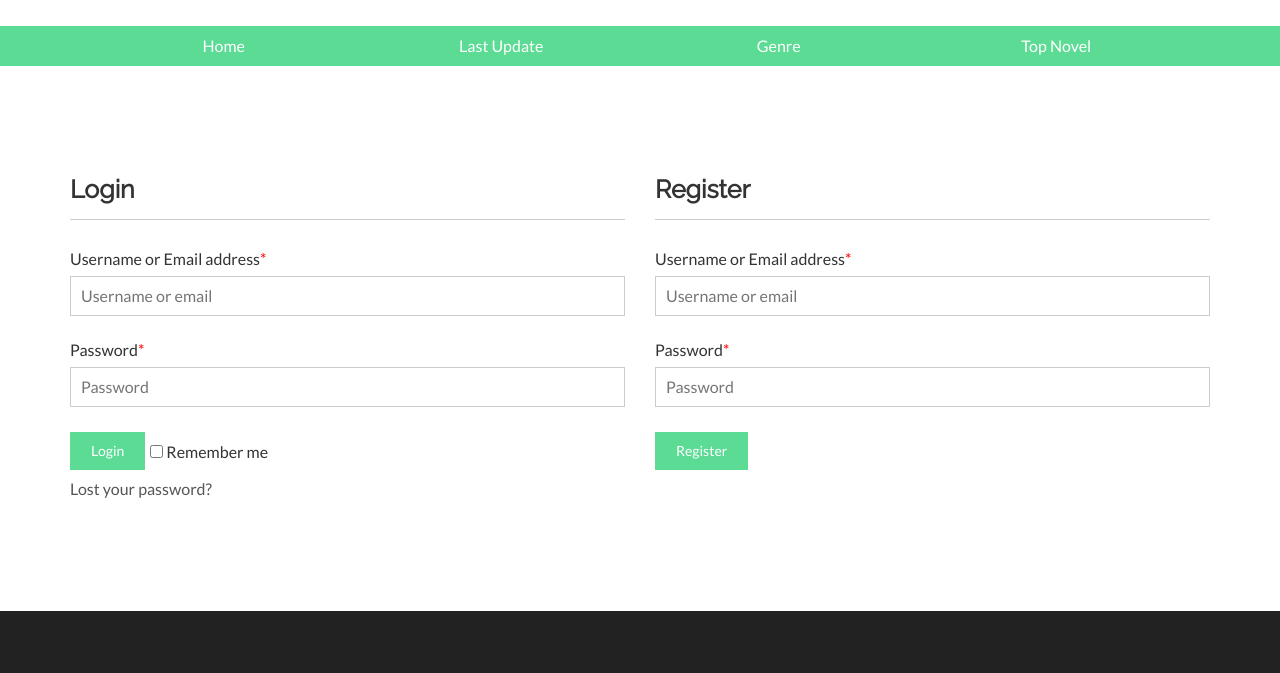
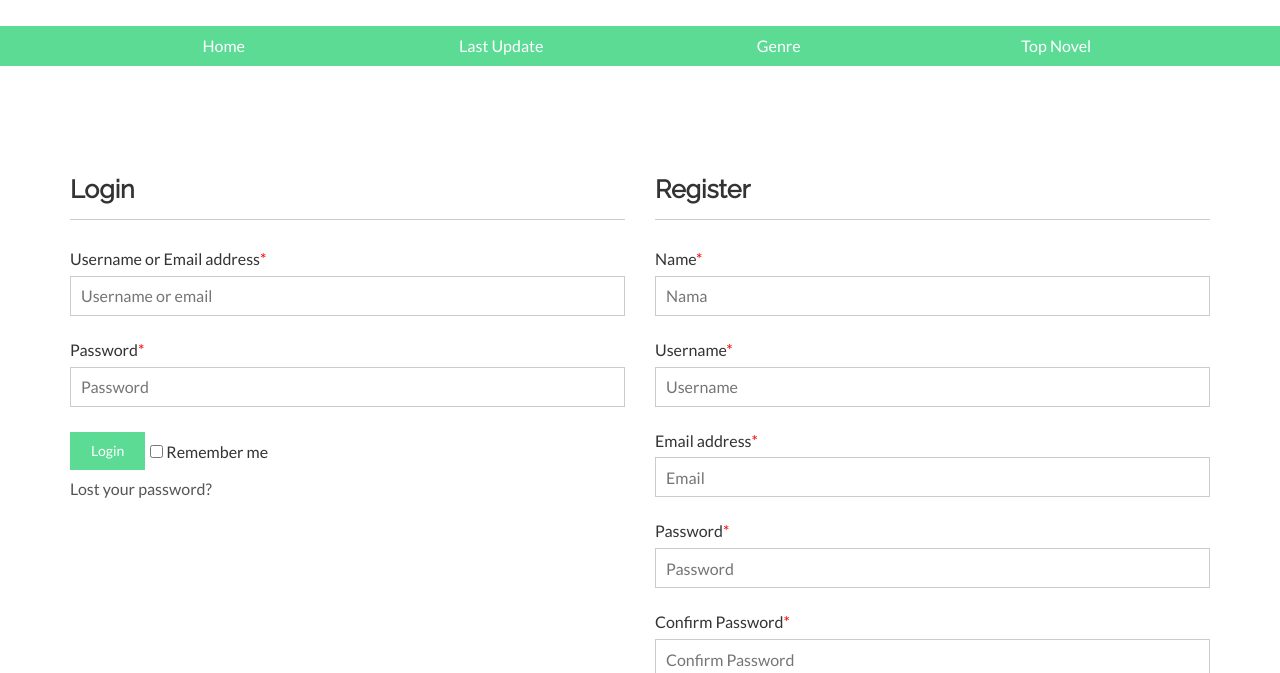
Before and after one commit to hyeonshin/imk, a plain HTML site: page account.html in a window 1280 px wide. Shown: the part 75-748 px from the top of the page. Drawn offline with nearby package versions, Linux system fonts and the light colour scheme.

Commit message:
update file account

```diff
--- a/account.html
+++ b/account.html
@@ -145,12 +145,10 @@
 
               <li class="col-sm-3"><a href="top-novel.html">Top Novel</a></li>
             </ul>
-            </ul>
           </div><!--/.nav-collapse -->
         </div>
       </div>
       </div>
-    </div>
   </section>
   <!-- / menu -->
 
@@ -180,10 +178,18 @@
                 <div class="aa-myaccount-register">
                  <h4>Register</h4>
                  <form action="" class="aa-login-form">
-                    <label for="">Username or Email address<span>*</span></label>
-                    <input type="text" placeholder="Username or email">
+					<label for="">Name<span>*</span></label>
+                    <input type="text" placeholder="Nama">
+					<label for="">Username<span>*</span></label>
+                    <input type="text" placeholder="Username">
+                    <label for="">Email address<span>*</span></label>
+                    <input type="text" placeholder="Email">
                     <label for="">Password<span>*</span></label>
                     <input type="password" placeholder="Password">
+					<label for="">Confirm Password<span>*</span></label>
+                    <input type="password" placeholder="Confirm Password">
+					<label for="">Telephone/No. HP</label>
+                    <input type="text" placeholder="Telephone/No. HP">
                     <button type="submit" class="aa-browse-btn">Register</button>
                   </form>
                 </div>
@@ -254,7 +260,6 @@
         </div>
       </div>
      </div>
-    </div>
     <!-- footer-bottom -->
     <div class="aa-footer-bottom">
       <div class="container">
@@ -267,7 +272,6 @@
         </div>
       </div>
       </div>
-    </div>
   </footer>
   <!-- / footer -->
   <!-- Login Modal -->
```
